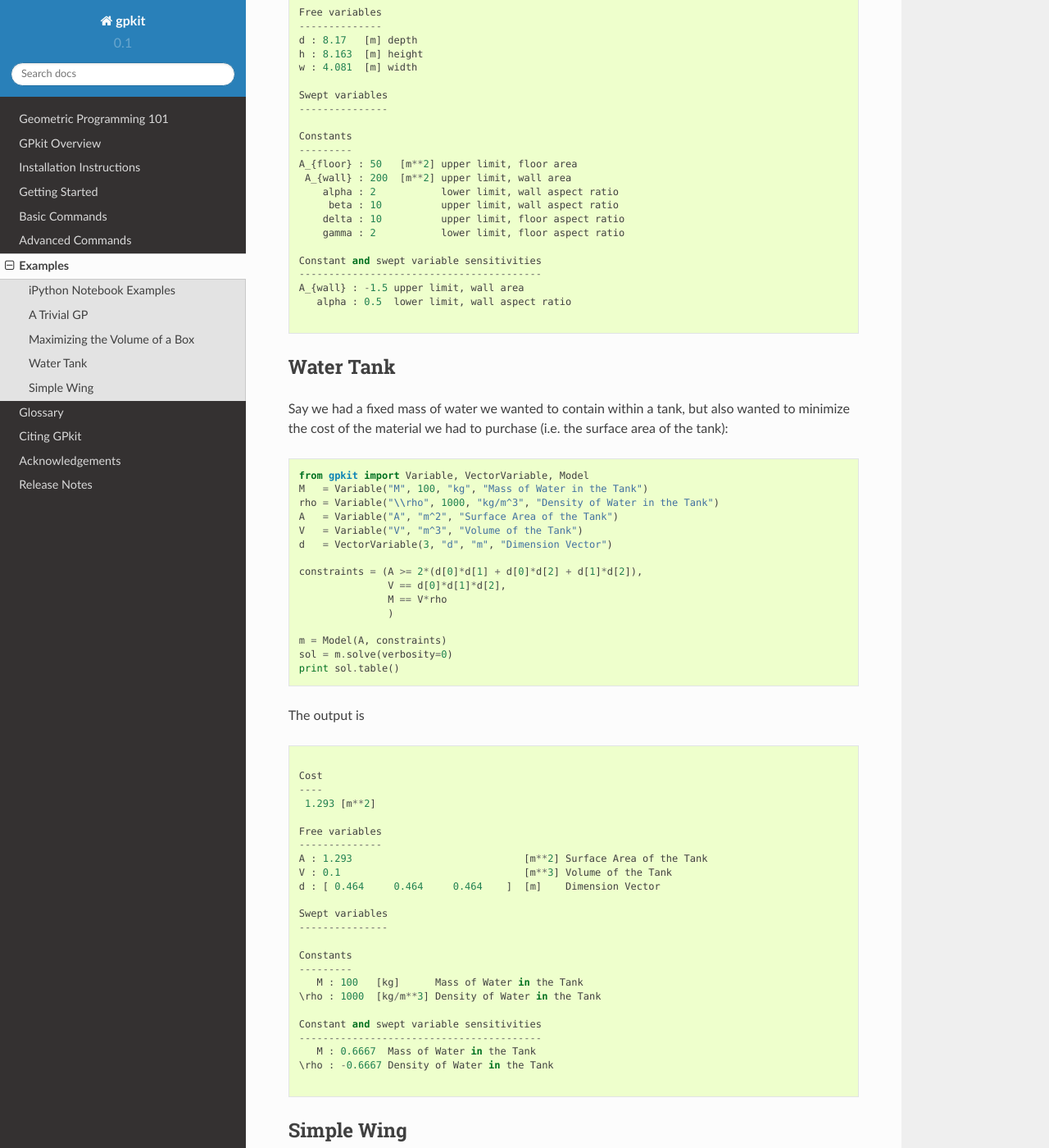
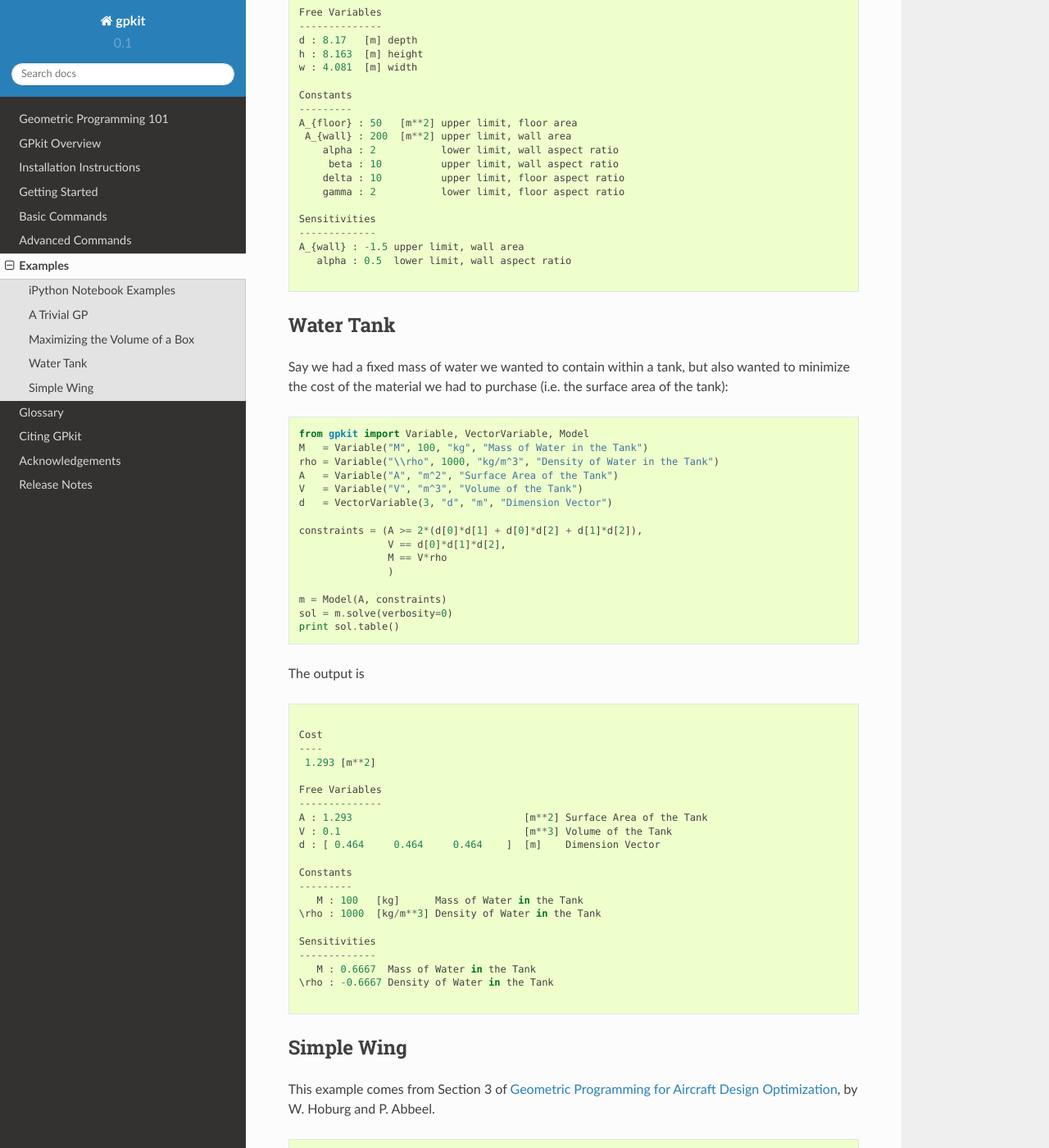
Before and after one commit to convexengineering/gpkit, a Sphinx documentation site: the page built from docs/source/examples.rst, in a window 1280 px wide and 1400 px high, scrolled down 1765 px. Shown: the whole window at 82% size. Built offline with Sphinx 7.4.7 and the Read the Docs theme 2.0.0, drawn with Linux system fonts in a browser that asks for light colours; some of the changed text lies outside the part shown.

Commit message:
remake example output

```diff
--- a/docs/source/examples/simple_box_output.txt
+++ b/docs/source/examples/simple_box_output.txt
@@ -3,14 +3,11 @@
 ----
  0.003674 [1/m**3]
 
-Free variables
+Free Variables
 --------------
 d : 8.17   [m] depth
 h : 8.163  [m] height
 w : 4.081  [m] width
-
-Swept variables
----------------
 
 Constants
 ---------
@@ -21,7 +18,7 @@
     delta : 10          upper limit, floor aspect ratio
     gamma : 2           lower limit, floor aspect ratio
 
-Constant and swept variable sensitivities
------------------------------------------
+Sensitivities
+-------------
 A_{wall} : -1.5 upper limit, wall area
    alpha : 0.5  lower limit, wall aspect ratio
--- a/docs/source/examples/simple_wing_output.txt
+++ b/docs/source/examples/simple_wing_output.txt
@@ -1,25 +1,22 @@
 Using solver 'cvxopt'
 Solving for 9 variables.
-Solving took 0.0629 seconds.
+Solving took 0.0486 seconds.
 
 Cost
 ----
  255 [kg*m/s**2]
 
-Free variables
+Free Variables
 --------------
   A : 12.7              Aspect ratio
 C_D : 0.0231            Drag coefficient
 C_L : 0.6512            Lift coefficient
 C_f : 0.003857          Skin friction coefficient
+ Re : 2.598e+06         Reynolds number
  Re : 7189       [N]    Total aircraft weight
- Re : 2.598e+06         Reynolds number
   S : 12.08      [m**2] Wing planform area
   V : 38.55      [m/s]  Cruise velocity
 W_w : 2249       [N]    Wing weight
-
-Swept variables
----------------
 
 Constants
 ---------
@@ -37,8 +34,8 @@
                 e : 0.96                Oswald efficiency factor
                 k : 1.2                 Form factor
 
-Constant and swept variable sensitivities
------------------------------------------
+Sensitivities
+-------------
           (CDA_0) : 0.1097  Fuselage drag area
         C_{L,max} : -0.1307 Maximum C_L, flaps down
          N_{lift} : 0.2923  Ultimate load factor
--- a/docs/source/examples/water_tank_output.txt
+++ b/docs/source/examples/water_tank_output.txt
@@ -3,21 +3,18 @@
 ----
  1.293 [m**2]
 
-Free variables
+Free Variables
 --------------
 A : 1.293                             [m**2] Surface Area of the Tank
 V : 0.1                               [m**3] Volume of the Tank
 d : [ 0.464     0.464     0.464    ]  [m]    Dimension Vector
-
-Swept variables
----------------
 
 Constants
 ---------
    M : 100   [kg]      Mass of Water in the Tank
 \rho : 1000  [kg/m**3] Density of Water in the Tank
 
-Constant and swept variable sensitivities
------------------------------------------
+Sensitivities
+-------------
    M : 0.6667  Mass of Water in the Tank
 \rho : -0.6667 Density of Water in the Tank
```
